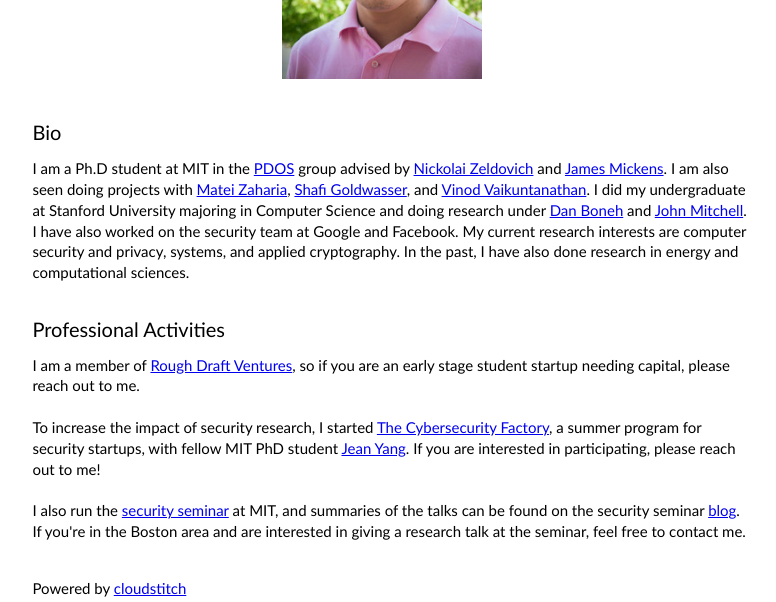
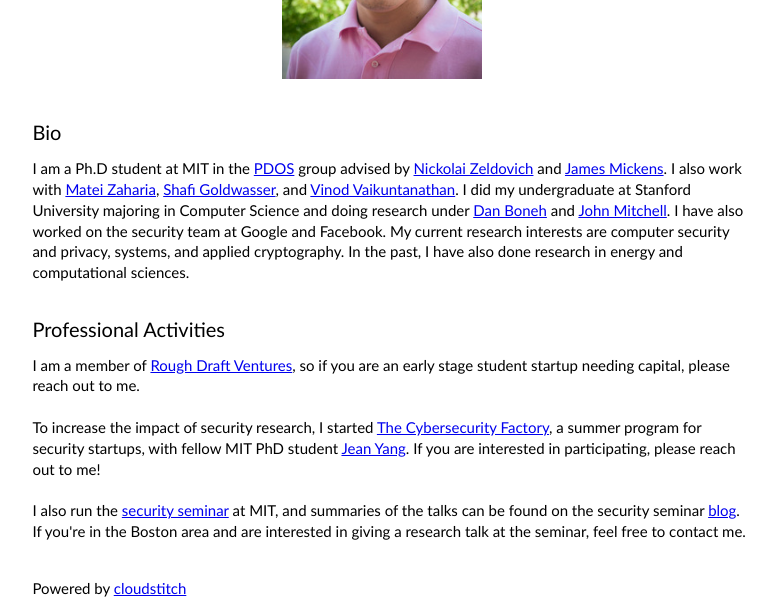
Before and after one commit to frankw2/old_personal_website, a plain HTML site: page index.html in a window 1280 px wide. Shown: the part 198-800 px from the top of the page, without its empty margins (248-1024 px from the left). Drawn offline with Linux system fonts and the light colour scheme.

Commit message:
fixes and updates

```diff
--- a/index.html
+++ b/index.html
@@ -41,8 +41,7 @@
 <p> I am a Ph.D student at MIT in
   the <a href="http://pdos.csail.mit.edu">PDOS</a> group advised by
   <a href="http://people.csail.mit.edu/nickolai/">Nickolai Zeldovich</a>
-  and <a href="http://mickens.seas.harvard.edu/research">James Mickens</a>. I am
-  also seen doing projects with <a href="https://people.csail.mit.edu/matei/">Matei Zaharia</a>,
+  and <a href="http://mickens.seas.harvard.edu/research">James Mickens</a>. I also work with <a href="https://people.csail.mit.edu/matei/">Matei Zaharia</a>,
   <a href="http://people.csail.mit.edu/shafi/">Shafi Goldwasser</a>, and <a href="http://people.csail.mit.edu/vinodv/">Vinod Vaikuntanathan</a>.
   I did my undergraduate at Stanford University majoring in Computer Science and doing
   research under <a href="http://crypto.stanford.edu/~dabo/">Dan
```
Also changed, not shown: 1 other file.
